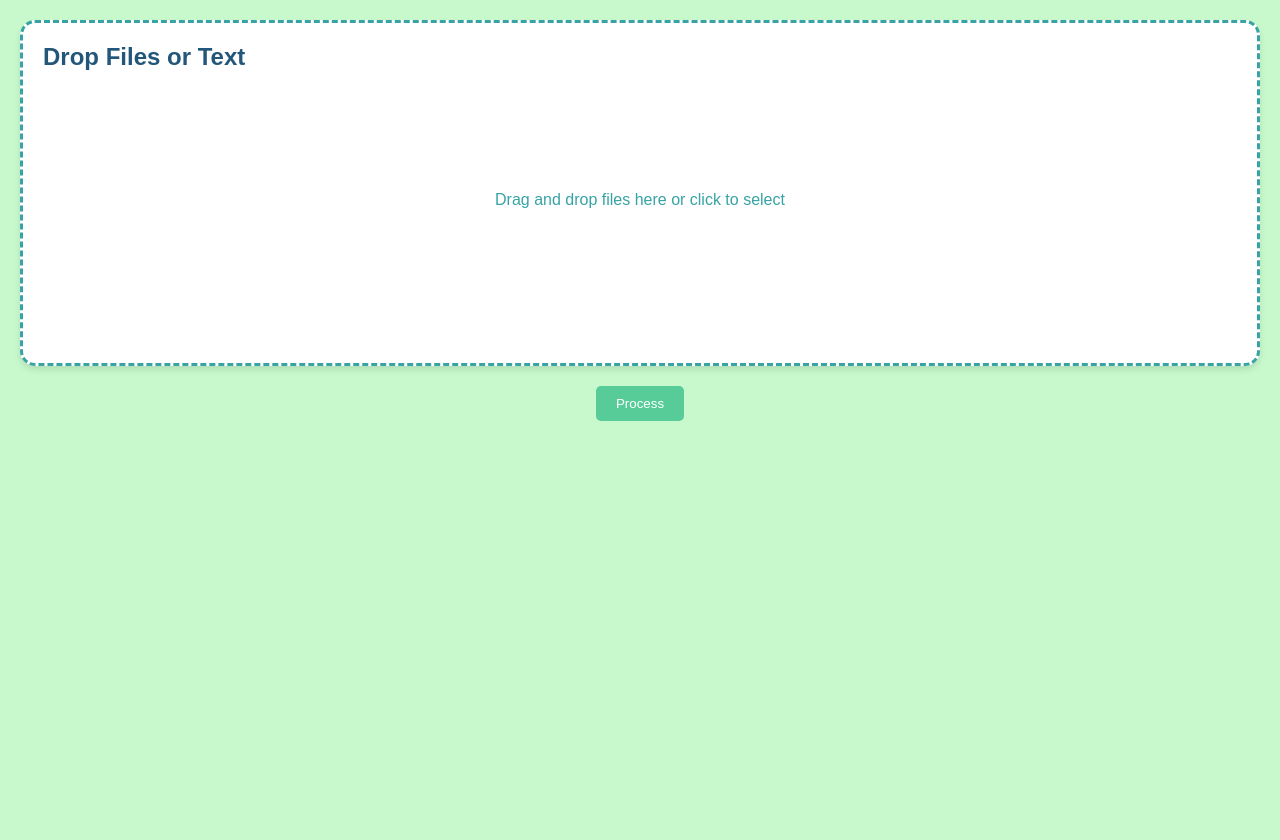
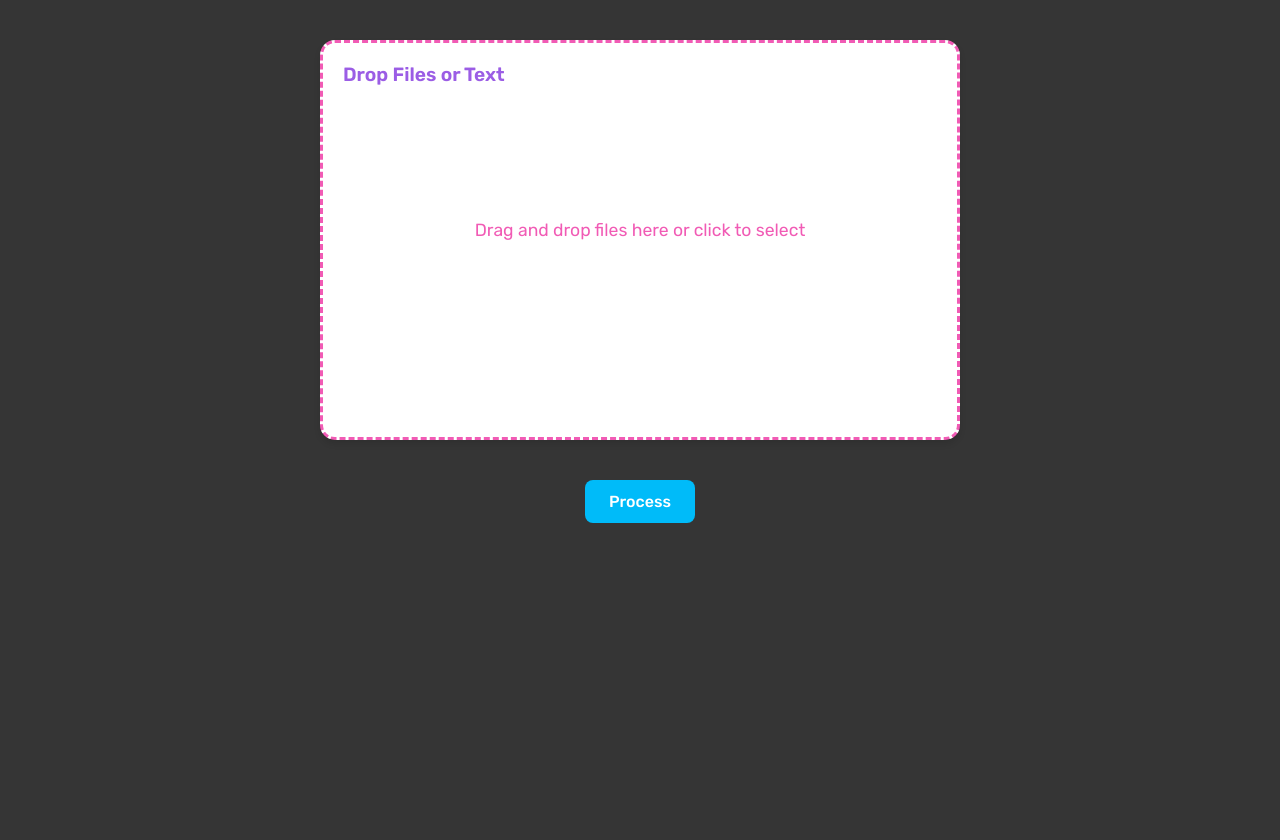
Before and after one commit to anuwrag/101_projects, a Flask app: page / in a window 1280 px wide. After the commit the page ends 523 px from the top, so only its background shows below. Run offline with Flask 3, Linux system fonts and the light colour scheme.

Commit message:
Text functional 1

```diff
--- a/augmentation/app.py
+++ b/augmentation/app.py
@@ -66,7 +66,9 @@ def home():
 
 @app.route('/process', methods=['POST'])
 def process():
+    print("Received process request")
     if 'text' not in request.files and 'text_content' not in request.form:
+        print("No text provided")
         return jsonify({'error': 'No text provided'})
 
     if 'text_content' in request.form:
--- a/augmentation/templates/index.html
+++ b/augmentation/templates/index.html
@@ -4,68 +4,87 @@
     <meta charset="UTF-8">
     <meta name="viewport" content="width=device-width, initial-scale=1.0">
     <title>Text Processing App</title>
+    <link href="https://fonts.googleapis.com/css2?family=Rubik:wght@400;500;600&display=swap" rel="stylesheet">
     <style>
         :root {
-            --color-1: #22577a;
-            --color-2: #38a3a5;
-            --color-3: #57cc99;
-            --color-4: #80ed99;
-            --color-5: #c7f9cc;
+            --color-1: #9b5de5;
+            --color-2: #f15bb5;
+            --color-3: #f07400;
+            --color-4: #00bbf9;
+            --color-5: #00f5d4;
+        }
+
+        * {
+            margin: 0;
+            padding: 0;
+            box-sizing: border-box;
+            font-family: 'Rubik', sans-serif;
         }
 
         body {
             margin: 0;
             padding: 20px;
-            font-family: Arial, sans-serif;
-            background-color: var(--color-5);
+            background-color: #353535;
             min-height: 100vh;
+            display: flex;
+            flex-direction: column;
+            align-items: center;
         }
 
         .container {
+            width: 100%;
             display: flex;
+            justify-content: center;
             gap: 20px;
             transition: all 0.5s ease;
+            padding: 20px;
         }
 
         .canvas {
             background: white;
             border-radius: 15px;
             padding: 20px;
-            min-height: 300px;
             box-shadow: 0 4px 6px rgba(0, 0, 0, 0.1);
-            flex: 1;
             display: flex;
             flex-direction: column;
         }
 
+        #mainCanvas {
+            width: 50vw;
+            height: 50vh;
+            border: 3px dashed var(--color-2);
+            margin: 0 auto;
+        }
+
         .canvas h2 {
             color: var(--color-1);
-            margin-top: 0;
-        }
-
-        #mainCanvas {
-            border: 3px dashed var(--color-2);
+            margin-bottom: 15px;
+            font-size: 1.2rem;
         }
 
         .canvas.result {
             display: none;
-            background-color: white;
+            width: 60%;
+            height: auto;
+            font-size: 0.9rem;
         }
 
         #processBtn {
             display: block;
             margin: 20px auto;
-            padding: 10px 20px;
-            background-color: var(--color-3);
+            padding: 12px 24px;
+            background-color: var(--color-4);
             color: white;
             border: none;
-            border-radius: 5px;
+            border-radius: 8px;
             cursor: pointer;
             transition: background-color 0.3s;
+            font-size: 1rem;
+            font-weight: 500;
         }
 
         #processBtn:hover {
-            background-color: var(--color-2);
+            background-color: var(--color-5);
         }
 
         .token {
@@ -73,18 +92,20 @@
             margin: 2px;
             padding: 2px 4px;
             border-radius: 3px;
-            background-color: var(--color-4);
+            background-color: var(--color-3);
+            color: white;
+            font-size: 0.85rem;
         }
 
         .inserted {
-            background-color: var(--color-3);
+            background-color: var(--color-2);
             padding: 2px 4px;
             border-radius: 3px;
             color: white;
         }
 
         .replaced {
-            background-color: var(--color-2);
+            background-color: var(--color-1);
             padding: 2px 4px;
             border-radius: 3px;
             color: white;
@@ -93,14 +114,76 @@
         #dropText {
             text-align: center;
             color: var(--color-2);
-            margin-top: 100px;
+            margin-top: 20%;
+            font-size: 1.1rem;
         }
 
-        .processed .container {
-            transform: translateX(-33%);
+        .results-container {
+            width: 100%;
+            overflow-x: auto;
+            display: none;
+            padding: 20px;
+            margin-top: 20px;
         }
 
-        .processed .canvas.result {
+        .results-wrapper {
+            display: flex;
+            gap: 20px;
+            justify-content: center;
+            min-width: min-content;
+            padding: 0 20px;
+        }
+
+        .processed .results-container {
+            display: block;
+        }
+
+        #content {
+            margin-top: 20px;
+            overflow-y: auto;
+            max-height: calc(100% - 100px);
+            padding: 10px;
+        }
+
+        /* Scrollbar Styling */
+        .results-container::-webkit-scrollbar {
+            height: 8px;
+        }
+
+        .results-container::-webkit-scrollbar-track {
+            background: #f1f1f1;
+            border-radius: 4px;
+        }
+
+        .results-container::-webkit-scrollbar-thumb {
+            background: var(--color-4);
+            border-radius: 4px;
+        }
+
+        .results-container::-webkit-scrollbar-thumb:hover {
+            background: var(--color-5);
+        }
+
+        @media (max-width: 768px) {
+            #mainCanvas {
+                width: 80vw;
+            }
+
+            .canvas.result {
+                width: 80%;
+            }
+        }
+
+        #preprocessed h3 {
+            color: var(--color-3);
+            margin-bottom: 10px;
+        }
+
+        #preprocessed, #augmentation1, #augmentation2 {
+            color: #333;
+        }
+
+        body.processed .canvas.result {
             display: block;
         }
     </style>
@@ -112,7 +195,12 @@
             <p id="dropText">Drag and drop files here or click to select</p>
             <div id="content"></div>
         </div>
+    </div>
 
+    <button id="processBtn">Process</button>
+
+    <div class="results-container">
+        <div class="results-wrapper">
             <div id="canvas2" class="canvas result">
                 <h2>Preprocessed</h2>
                 <div id="preprocessed"></div>
@@ -128,10 +216,10 @@
                 <div id="augmentation2"></div>
             </div>
         </div>
-
-    <button id="processBtn">Process</button>
+    </div>
 
     <script>
+        console.log('Script loaded');
         const mainCanvas = document.getElementById('mainCanvas');
         const content = document.getElementById('content');
         const processBtn = document.getElementById('processBtn');
@@ -171,21 +259,33 @@
 
         // Process button handling
         processBtn.addEventListener('click', async () => {
+            console.log('Process button clicked');
             if (!currentText) {
+                console.log('No text found');
                 alert('Please drop a text file first');
                 return;
             }
 
+            try {
+                console.log('Sending request to server...');
                 const formData = new FormData();
                 formData.append('text_content', currentText);
 
-            try {
                 const response = await fetch('/process', {
                     method: 'POST',
                     body: formData
                 });
 
+                if (!response.ok) {
+                    throw new Error(`HTTP error! status: ${response.status}`);
+                }
+
                 const data = await response.json();
+
+                // Show the results containers
+                document.querySelectorAll('.canvas.result').forEach(canvas => {
+                    canvas.style.display = 'block';
+                });
 
                 document.getElementById('preprocessed').innerHTML =
                     `<h3>Preprocessed: ${data.token_count} tokens</h3>` +
```
Lines whose indentation alone changed are shown as unchanged.
